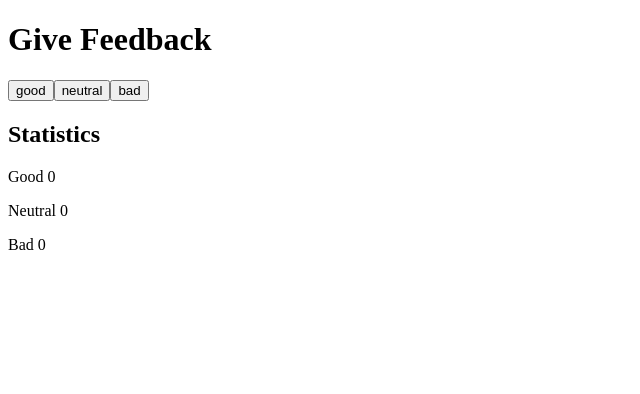
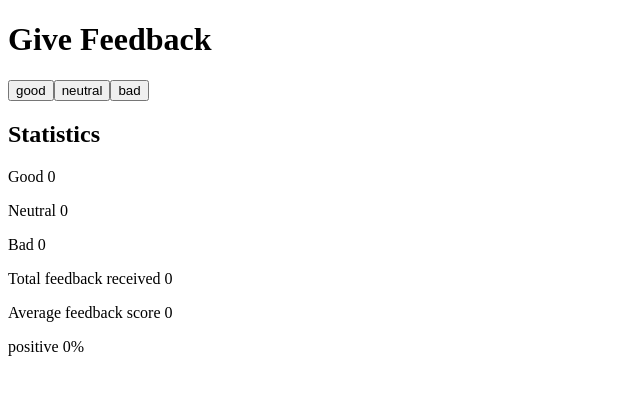
Before and after one commit to wicp/FSO-part1, a React (Create React App) app in the folder 1_6-1_11/unicafe/: page / in a window 1280 px wide. Shown: the top 394 px of the page, without its empty margins (0-640 px from the left). Built offline with nearby package versions, Linux system fonts and the light colour scheme.

Commit message:
completed 1.7

```diff
--- a/1_6-1_11/unicafe/src/App.js
+++ b/1_6-1_11/unicafe/src/App.js
@@ -6,6 +6,7 @@ const App = () => {
   const [neutral, setNeutral] = useState(0)
   const [bad, setBad] = useState(0)
 
+  const total = good+neutral+bad;
   return (
     <div>
       <h1>Give Feedback</h1>
@@ -17,6 +18,9 @@ const App = () => {
       <p>Good {good}</p>
       <p>Neutral {neutral}</p>
       <p>Bad {bad}</p>
+      <p>Total feedback received {total}</p>
+      <p>Average feedback score {(good-bad) / (total||1)}</p>
+      <p>positive {(good/(total||1))*100}%</p>
     </div>
   )
 }
```
